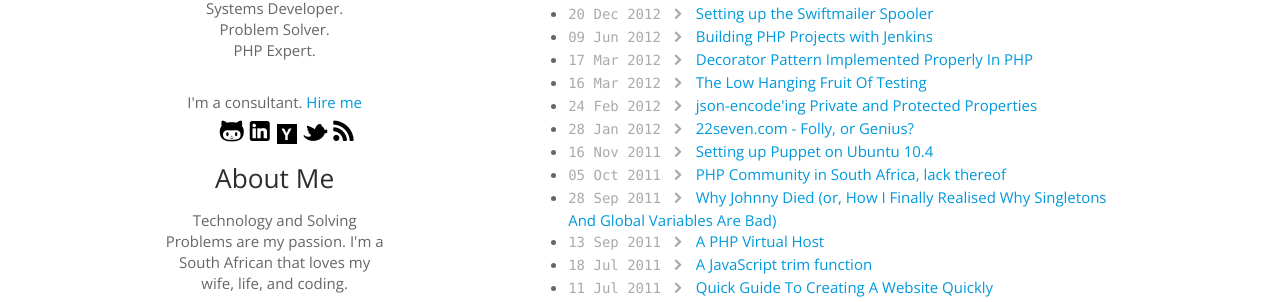
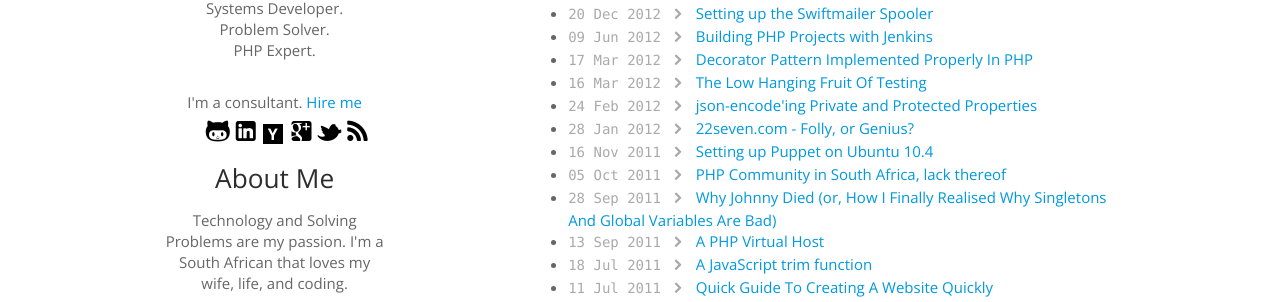
Before and after one commit to jrgns/jrgns.github.com, a Jekyll site: the page built from index.html, in a window 1280 px wide. Shown: the part 307-609 px from the top of the page. Built offline with Jekyll 4.4.1, drawn with Linux system fonts in a browser that asks for light colours; comment, search, counter and statistics services are not loaded.

Commit message:
Added google plus link

```diff
--- a/_layouts/default.html
+++ b/_layouts/default.html
@@ -71,6 +71,7 @@
             <li><a title="jrgns on Github" href="http://github.com/jrgns/"><i class="icon-github icon-large"></i></a></li>
             <li><a title="Jurgens du Toit on LinkedIn" href="http://za.linkedin.com/in/jrgns/"><i class="icon-linkedin-sign icon-large"></i></a></li>
             <li><a title="jrgnsd on Hacker News" href="http://news.ycombinator.com/user?id=jrgnsd"><div class="icon-hn">Y</div></a></li>
+            <li><a title="jrgns on Google Plus" href="https://plus.google.com/110669953091564058644" rel="author"><i class="icon-google-plus-sign icon-large"></i></a></li>
             <li><a title="jrgns on Twitter" href="http://twitter.com/jrgns"><i class="icon-twitter icon-large"></i></a></li>
             <li><a title="RSS feed" href="/atom.xml"><i class="icon-rss icon-large"></i></a></li>
           </ul>
```
